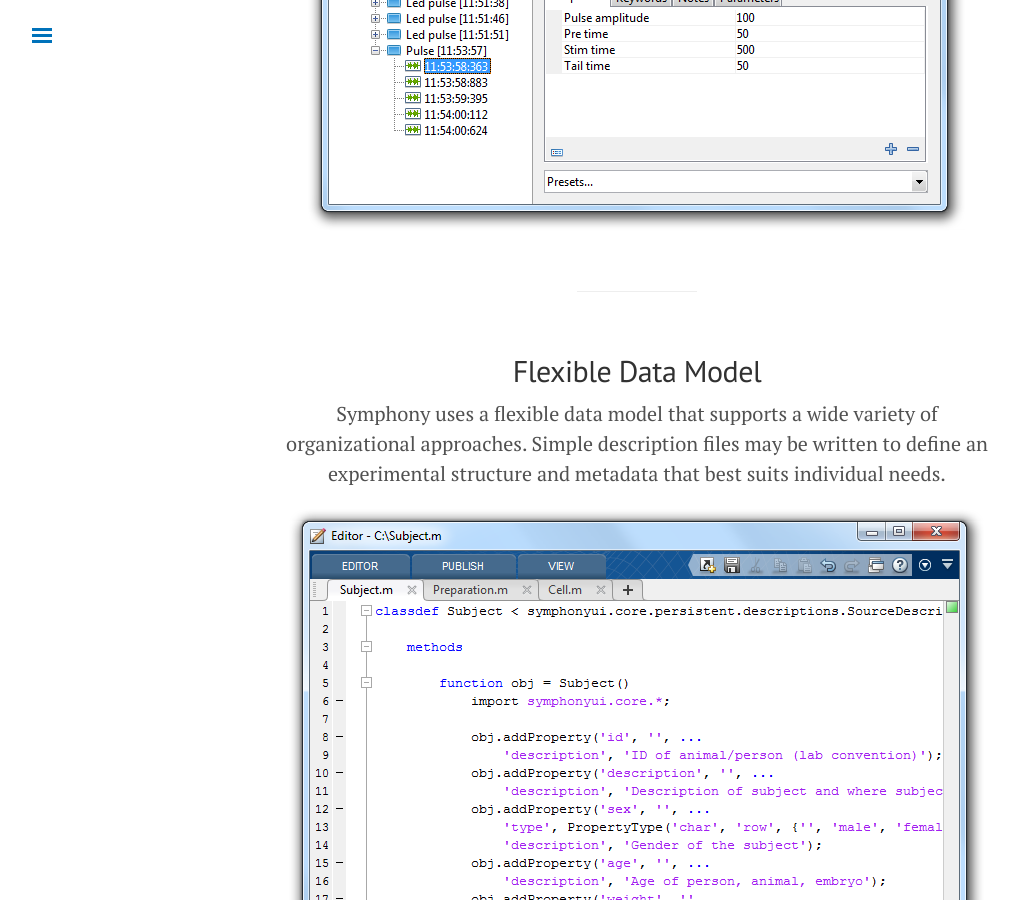
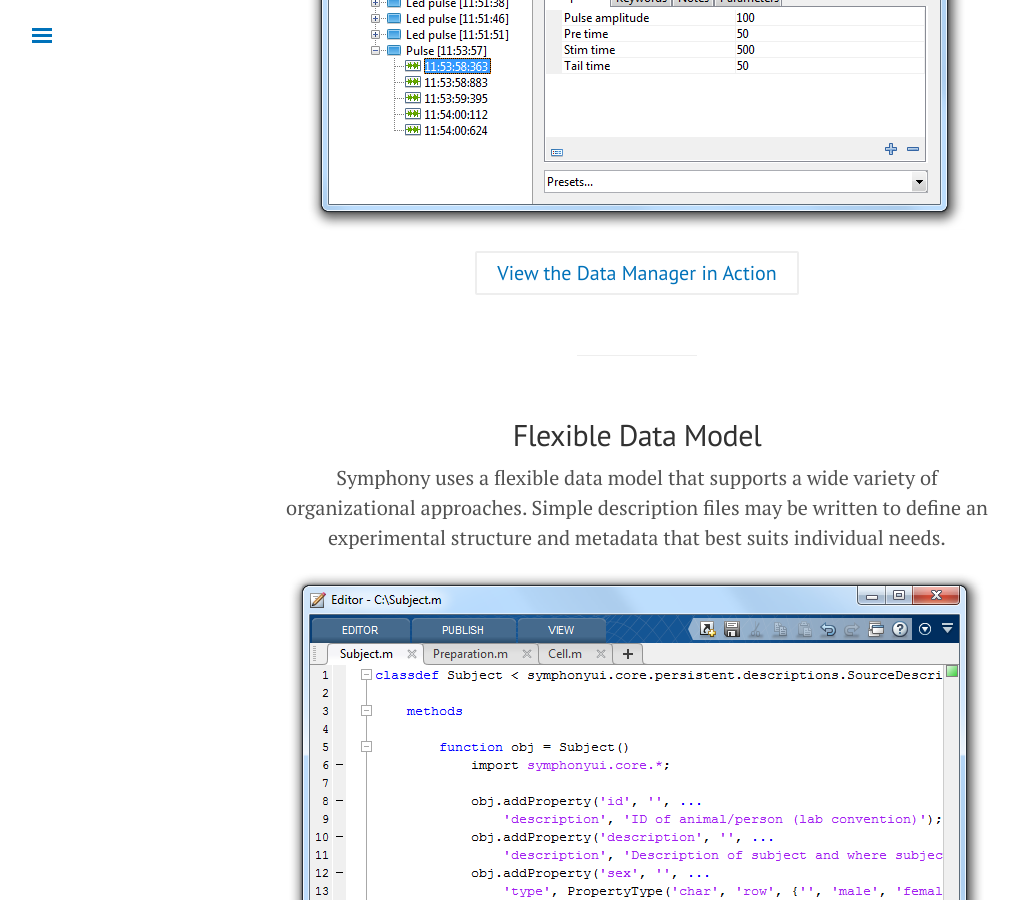
Before and after one commit to Symphony-DAS/symphony-das.github.io, a Jekyll site: the page built from index.md, in a window 1280 px wide and 900 px high, scrolled down 2943 px. Shown: the whole window, without its empty margins (3-1022 px from the left). Built offline with Jekyll 4.4.1, drawn with Linux system fonts in a browser that asks for light colours.

Commit message:
Added data manager movie

```diff
--- a/index.md
+++ b/index.md
@@ -39,6 +39,8 @@
 
 ![data manager](public/images/data-manager.png)
 
+<a href="{{ site.baseurl }}/data-manager/index.html" class="btn">View the Data Manager in Action</a>
+
 <hr>
 
 ## Flexible Data Model
```
